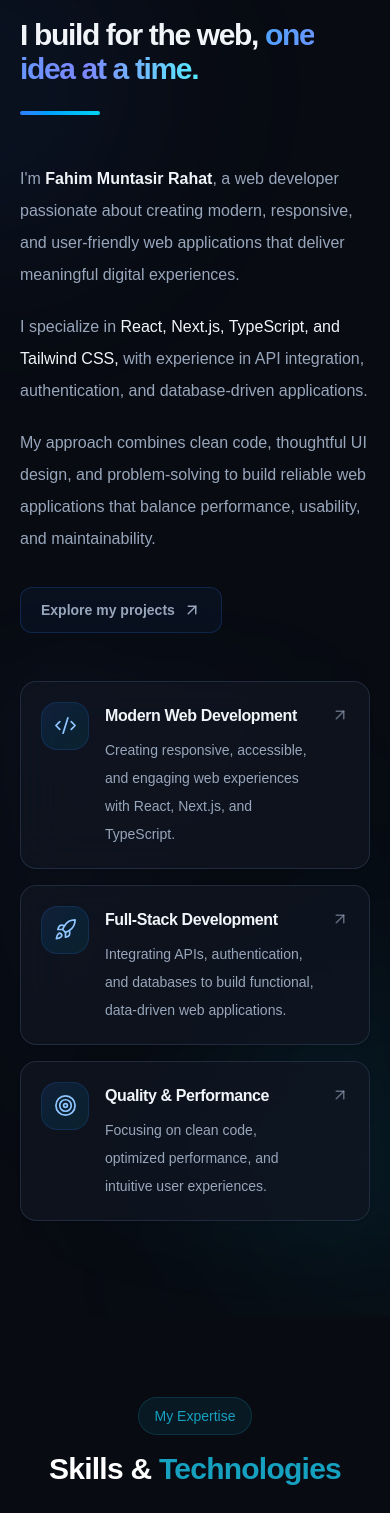
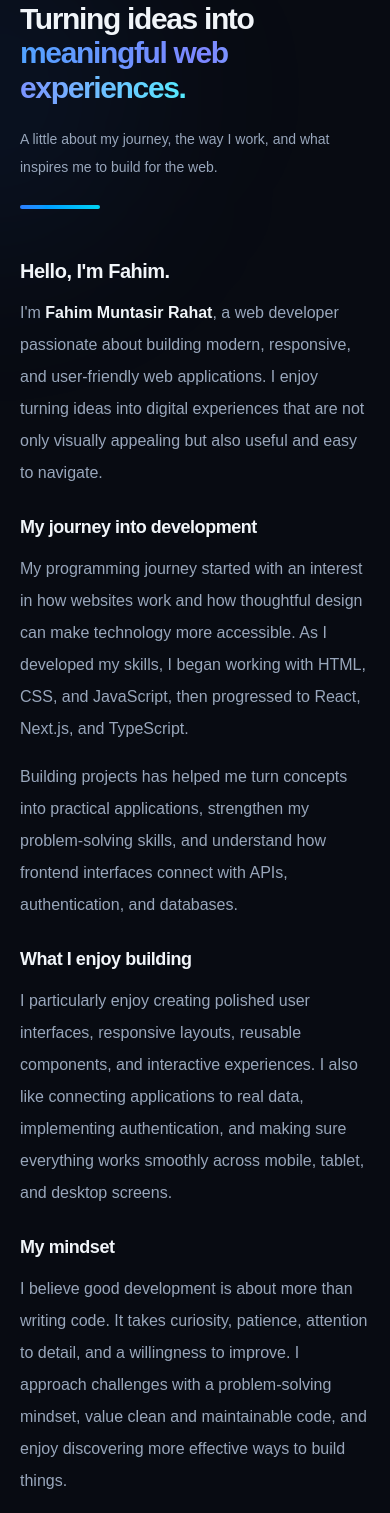
Before and after one commit to fahimrahat58/fahim-portfolio, a Next.js app: page / in a window 390 px wide. Shown: the part 1673-3186 px from the top of the page. Built offline with nearby package versions, Linux system fonts and the light colour scheme.

Commit message:
added phone number

```diff
--- a/src/app/components/about-section.tsx
+++ b/src/app/components/about-section.tsx
@@ -1,26 +1,48 @@
 "use client";
 
 import { motion, useReducedMotion } from "motion/react";
-import { ArrowUpRight, Code2, Rocket, Target } from "lucide-react";
+import {
+  ArrowUpRight,
+  Code2,
+  Rocket,
+  Target,
+  Lightbulb,
+  Heart,
+} from "lucide-react";
 
 const highlights = [
   {
     icon: Code2,
     title: "Modern Web Development",
     description:
-      "Creating responsive, accessible, and engaging web experiences with React, Next.js, and TypeScript.",
+      "Creating responsive, accessible, and engaging web experiences with React, Next.js, TypeScript, and Tailwind CSS.",
   },
   {
     icon: Rocket,
     title: "Full-Stack Development",
     description:
-      "Integrating APIs, authentication, and databases to build functional, data-driven web applications.",
+      "Building practical web applications by integrating REST APIs, authentication, databases, and interactive user interfaces.",
   },
   {
     icon: Target,
     title: "Quality & Performance",
     description:
-      "Focusing on clean code, optimized performance, and intuitive user experiences.",
+      "Writing maintainable code, improving performance, and creating intuitive experiences that work smoothly across devices.",
+  },
+];
+
+const principles = [
+  {
+    icon: Lightbulb,
+    title: "Curiosity Drives Me",
+    description:
+      "I enjoy exploring new technologies, understanding how things work, and finding better ways to solve problems.",
+  },
+  {
+    icon: Heart,
+    title: "Passion in Every Detail",
+    description:
+      "From clean code to thoughtful UI interactions, I care about building products that feel polished, useful, and reliable.",
   },
 ];
 
@@ -29,21 +51,28 @@ export default function AboutSection() {
 
   const reveal = shouldReduceMotion ? {} : { opacity: 0, y: 24 };
 
+  const viewport = {
+    once: false,
+    amount: 0.15,
+  } as const;
+
   return (
     <section
       id="about"
-      className="relative isolate overflow-hidden px-5 py-24 sm:px-8 sm:py-28 lg:px-12"
+      className="relative isolate overflow-hidden px-5 py-20 sm:px-8 sm:py-24 lg:px-12 lg:py-28"
     >
+      {/* Background effects */}
       <div className="pointer-events-none absolute inset-0 -z-10 overflow-hidden">
         <div className="absolute -left-40 top-20 h-72 w-72 rounded-full bg-blue-500/[0.06] blur-[100px] dark:bg-blue-500/[0.09]" />
         <div className="absolute -right-40 bottom-0 h-80 w-80 rounded-full bg-cyan-500/[0.05] blur-[110px] dark:bg-cyan-500/[0.07]" />
       </div>
 
       <div className="mx-auto max-w-7xl">
+        {/* Section heading */}
         <motion.div
           initial={reveal}
           whileInView={{ opacity: 1, y: 0 }}
-          viewport={{ once: false, amount: 0.15 }}
+          viewport={viewport}
           transition={{ duration: 0.6 }}
           className="mb-12 sm:mb-16"
         >
@@ -56,63 +85,111 @@ export default function AboutSection() {
           </span>
 
           <h2 className="max-w-4xl text-3xl font-bold leading-[1.15] tracking-[-0.045em] sm:text-4xl md:text-5xl lg:text-6xl">
-            I build for the web,{" "}
+            Turning ideas into{" "}
             <span className="bg-gradient-to-r from-blue-500 via-indigo-500 to-cyan-400 bg-clip-text text-transparent dark:from-blue-400 dark:via-indigo-400 dark:to-cyan-300">
-              one idea at a time.
+              meaningful web experiences.
             </span>
           </h2>
+
+          <p className="mt-5 max-w-2xl text-sm leading-7 text-muted sm:text-base sm:leading-8">
+            A little about my journey, the way I work, and what inspires me to
+            build for the web.
+          </p>
 
           <div className="mt-6 h-1 w-20 rounded-full bg-gradient-to-r from-blue-500 to-cyan-400 sm:w-24" />
         </motion.div>
 
+        {/* Introduction and highlights */}
         <div className="grid items-start gap-12 lg:grid-cols-[1.05fr_0.95fr] lg:gap-16">
           <motion.div
             initial={shouldReduceMotion ? false : { opacity: 0, y: 24 }}
             whileInView={{ opacity: 1, y: 0 }}
-            viewport={{ once: false, amount: 0.1 }}
+            viewport={viewport}
             transition={{ duration: 0.6, delay: 0.1 }}
-            className="space-y-5 text-base leading-8 text-muted sm:text-lg sm:leading-9"
+            className="min-w-0 space-y-6 text-base leading-8 text-muted sm:text-lg sm:leading-9"
           >
+            <div>
+              <h3 className="mb-3 text-xl font-semibold tracking-tight text-foreground sm:text-2xl">
+                Hello, I&apos;m Fahim.
+              </h3>
+
               <p>
                 I&apos;m{" "}
                 <span className="font-semibold text-foreground">
                   Fahim Muntasir Rahat
                 </span>
-              , a web developer passionate about creating modern, responsive,
-              and user-friendly web applications that deliver meaningful digital
-              experiences.
+                , a web developer passionate about building modern, responsive,
+                and user-friendly web applications. I enjoy turning ideas into
+                digital experiences that are not only visually appealing but
+                also useful and easy to navigate.
+              </p>
+            </div>
+
+            <div>
+              <h3 className="mb-3 text-lg font-semibold tracking-tight text-foreground sm:text-xl">
+                My journey into development
+              </h3>
+
+              <p>
+                My programming journey started with an interest in how websites
+                work and how thoughtful design can make technology more
+                accessible. As I developed my skills, I began working with HTML,
+                CSS, and JavaScript, then progressed to React, Next.js, and
+                TypeScript.
               </p>
 
-            <p>
-              I specialize in{" "}
-              <span className="font-medium text-foreground">
-                React, Next.js, TypeScript, and Tailwind CSS,
-              </span>{" "}
-              with experience in API integration, authentication, and
-              database-driven applications.
+              <p className="mt-4">
+                Building projects has helped me turn concepts into practical
+                applications, strengthen my problem-solving skills, and
+                understand how frontend interfaces connect with APIs,
+                authentication, and databases.
               </p>
+            </div>
+
+            <div>
+              <h3 className="mb-3 text-lg font-semibold tracking-tight text-foreground sm:text-xl">
+                What I enjoy building
+              </h3>
 
               <p>
-              My approach combines clean code, thoughtful UI design, and
-              problem-solving to build reliable web applications that balance
-              performance, usability, and maintainability.
+                I particularly enjoy creating polished user interfaces,
+                responsive layouts, reusable components, and interactive
+                experiences. I also like connecting applications to real data,
+                implementing authentication, and making sure everything works
+                smoothly across mobile, tablet, and desktop screens.
               </p>
+            </div>
 
-            <div className="pt-3">
+            <div>
+              <h3 className="mb-3 text-lg font-semibold tracking-tight text-foreground sm:text-xl">
+                My mindset
+              </h3>
+
+              <p>
+                I believe good development is about more than writing code. It
+                takes curiosity, patience, attention to detail, and a
+                willingness to improve. I approach challenges with a
+                problem-solving mindset, value clean and maintainable code, and
+                enjoy discovering more effective ways to build things.
+              </p>
+            </div>
+
+            <div className="pt-2">
               <a
                 href="#projects"
-                className="group inline-flex items-center gap-2 rounded-xl border border-blue-500/20 bg-blue-500/[0.05] px-5 py-3 text-sm font-semibold text-blue-600 transition-all duration-300 hover:-translate-y-0.5 hover:border-blue-500/40 hover:bg-blue-500/[0.09] hover:shadow-lg hover:shadow-blue-500/[0.08] dark:text-blue-300"
+                className="group inline-flex max-w-full items-center justify-center gap-2 rounded-xl border border-blue-500/20 bg-blue-500/[0.05] px-5 py-3 text-sm font-semibold text-blue-600 transition-all duration-300 hover:-translate-y-0.5 hover:border-blue-500/40 hover:bg-blue-500/[0.09] hover:shadow-lg hover:shadow-blue-500/[0.08] dark:text-blue-300"
               >
                 Explore my projects
                 <ArrowUpRight
                   size={18}
-                  className="transition-transform duration-200 group-hover:-translate-y-0.5 group-hover:translate-x-0.5"
+                  className="shrink-0 transition-transform duration-200 group-hover:-translate-y-0.5 group-hover:translate-x-0.5"
                 />
               </a>
             </div>
           </motion.div>
 
-          <div className="relative grid gap-4">
+          {/* Right-side cards */}
+          <div className="relative grid min-w-0 gap-4">
             <div className="pointer-events-none absolute -inset-5 -z-10 rounded-[2rem] bg-gradient-to-br from-blue-500/[0.05] via-transparent to-cyan-400/[0.05] blur-2xl" />
 
             {highlights.map((item, index) => {
@@ -123,7 +200,7 @@ export default function AboutSection() {
                   key={item.title}
                   initial={shouldReduceMotion ? false : { opacity: 0, x: 20 }}
                   whileInView={{ opacity: 1, x: 0 }}
-                  viewport={{ once: false, amount: 0.1 }}
+                  viewport={viewport}
                   transition={{
                     duration: 0.5,
                     delay: index * 0.12,
@@ -132,9 +209,9 @@ export default function AboutSection() {
                 >
                   <div className="pointer-events-none absolute inset-0 bg-gradient-to-br from-blue-500/[0.035] via-transparent to-cyan-400/[0.035] opacity-0 transition-opacity duration-300 group-hover:opacity-100" />
 
-                  <div className="relative flex items-start gap-4 sm:gap-5">
-                    <div className="flex h-12 w-12 shrink-0 items-center justify-center rounded-2xl border border-blue-500/15 bg-gradient-to-br from-blue-500/[0.12] to-cyan-400/[0.08] text-blue-600 transition-all duration-300 group-hover:scale-105 group-hover:border-blue-500/30 dark:text-blue-300 sm:h-14 sm:w-14">
-                      <Icon size={23} strokeWidth={1.8} />
+                  <div className="relative flex items-start gap-3 sm:gap-5">
+                    <div className="flex h-11 w-11 shrink-0 items-center justify-center rounded-xl border border-blue-500/15 bg-gradient-to-br from-blue-500/[0.12] to-cyan-400/[0.08] text-blue-600 transition-all duration-300 group-hover:scale-105 group-hover:border-blue-500/30 dark:text-blue-300 sm:h-14 sm:w-14 sm:rounded-2xl">
+                      <Icon size={23} strokeWidth={1.8} aria-hidden="true" />
                     </div>
 
                     <div className="min-w-0 flex-1 pt-0.5">
@@ -142,14 +219,15 @@ export default function AboutSection() {
                         {item.title}
                       </h3>
 
-                      <p className="mt-2 text-sm leading-7 text-muted sm:text-base">
+                      <p className="mt-2 break-words text-sm leading-7 text-muted sm:text-base">
                         {item.description}
                       </p>
                     </div>
 
                     <ArrowUpRight
                       size={18}
-                      className="mt-1 shrink-0 text-muted/60 transition-all duration-300 group-hover:-translate-y-0.5 group-hover:translate-x-0.5 group-hover:text-blue-500"
+                      aria-hidden="true"
+                      className="mt-1 hidden shrink-0 text-muted/60 transition-all duration-300 group-hover:-translate-y-0.5 group-hover:translate-x-0.5 group-hover:text-blue-500 sm:block"
                     />
                   </div>
 
@@ -157,6 +235,46 @@ export default function AboutSection() {
                 </motion.div>
               );
             })}
+
+            {/* Personal values */}
+            <motion.div
+              initial={shouldReduceMotion ? false : { opacity: 0, y: 20 }}
+              whileInView={{ opacity: 1, y: 0 }}
+              viewport={viewport}
+              transition={{ duration: 0.5, delay: 0.2 }}
+              className="mt-2 rounded-2xl border border-border/80 bg-surface/50 p-5 sm:rounded-3xl sm:p-6"
+            >
+              <p className="mb-5 text-xs font-semibold uppercase tracking-[0.18em] text-blue-600 dark:text-blue-300">
+                What drives me
+              </p>
+
+              <div className="space-y-5">
+                {principles.map((item) => {
+                  const Icon = item.icon;
+
+                  return (
+                    <div
+                      key={item.title}
+                      className="flex items-start gap-3 sm:gap-4"
+                    >
+                      <div className="flex h-10 w-10 shrink-0 items-center justify-center rounded-xl bg-blue-500/[0.08] text-blue-600 dark:text-blue-300">
+                        <Icon size={20} strokeWidth={1.8} />
+                      </div>
+
+                      <div className="min-w-0">
+                        <h4 className="text-sm font-semibold text-foreground sm:text-base">
+                          {item.title}
+                        </h4>
+
+                        <p className="mt-1 text-sm leading-6 text-muted">
+                          {item.description}
+                        </p>
+                      </div>
+                    </div>
+                  );
+                })}
+              </div>
+            </motion.div>
           </div>
         </div>
       </div>
```
Lines whose indentation alone changed are shown as unchanged.
